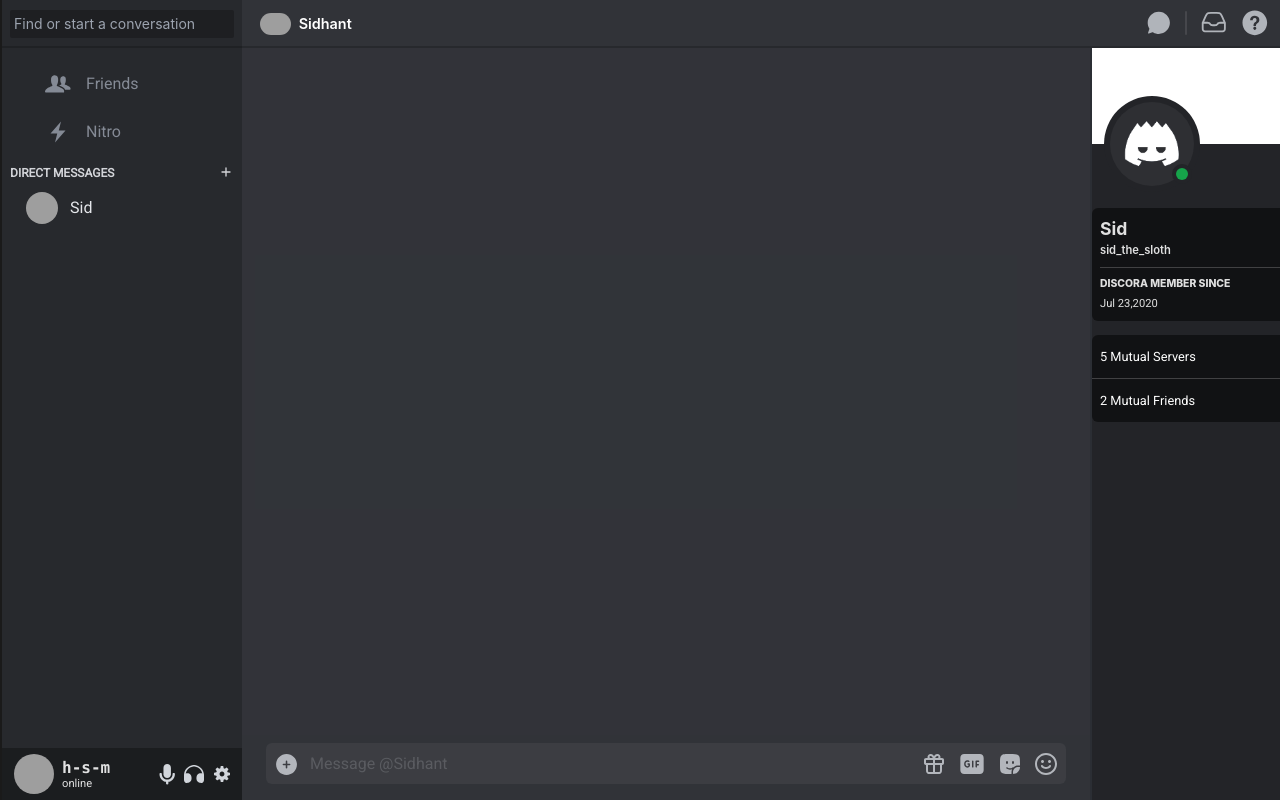
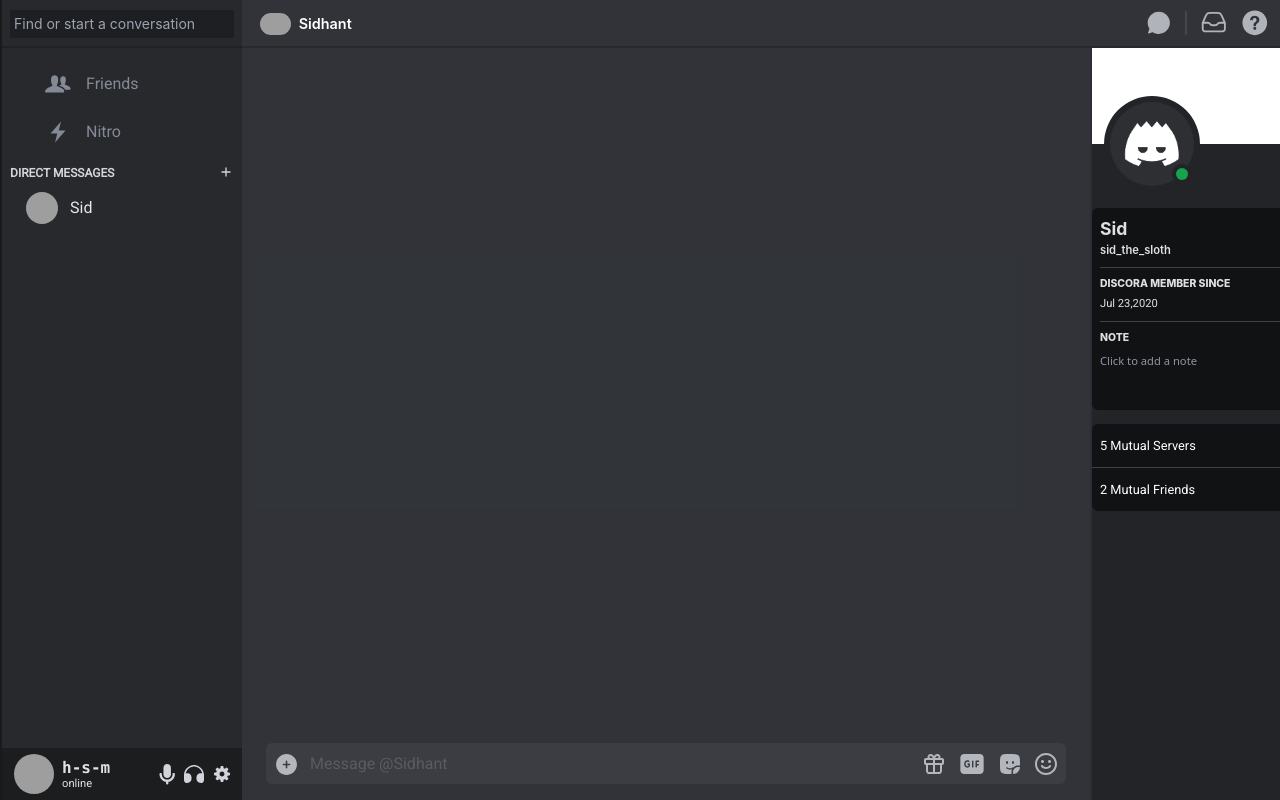
Before and after one commit to H-SM/Discora, a React (Vite) app in the folder client/: page / in a window 1280 px wide. Shown: the top 800 px of the page. Built offline with nearby package versions, Linux system fonts and the light colour scheme; grey boxes are pictures that could not be loaded.

Commit message:
feat: Notes section for the friend

```diff
--- a/client/src/components/UserChat/UserRightSec.jsx
+++ b/client/src/components/UserChat/UserRightSec.jsx
@@ -24,9 +24,13 @@
                 <p className='font-bold text-[1.1rem]'>Sid</p>
                 <p className='font-semibold text-[0.7rem]'>sid_the_sloth</p>
               </div>
-              <div className='w-[33vh] flex flex-col mt-2 mx-2 pb-2 justify-start items-start gap-1'>
+              <div className='w-[33vh] flex flex-col mt-2 mx-2 pb-2 justify-start items-start gap-1 border-white/20 border-b-[0.01rem]'>
                 <p className='font-extrabold text-[0.65rem]'>DISCORA MEMBER SINCE</p>
                 <p className='font-medium text-[0.7rem] font-roboto'>Jul 23,2020</p>
+              </div>
+              <div className='w-[33vh] flex flex-col mt-2 mx-2 pb-2 justify-start items-start h-[5rem] gap-1'>
+                <p className='font-extrabold text-[0.65rem]'>NOTE</p>
+                <textarea className='font-medium text-[0.7rem] font-sans bg-transparent outline-none resize-none  w-full h-fit mt-1 placeholder:opacity-90' placeholder='Click to add a note'/>
               </div>
             </div>
             <div className='w-[35vh] h-fit bg-[#111214] rounded-md flex flex-col justify-between items-start'>
```
